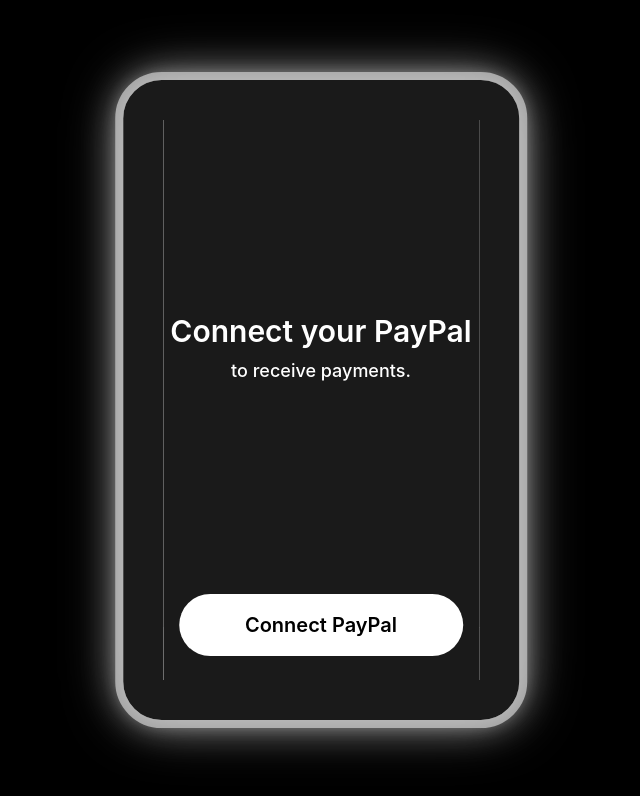
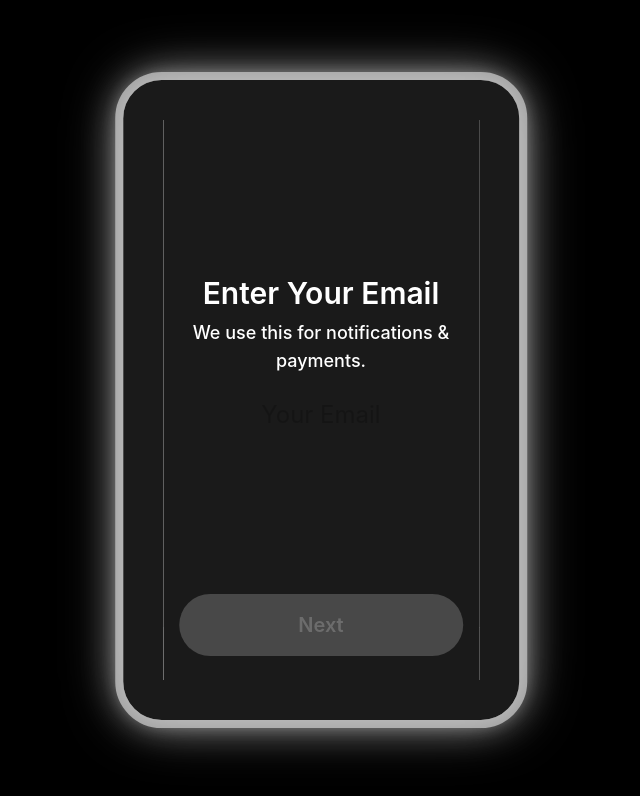
Before and after one commit to mackleyr/OPENMAT, a React (Create React App) app: page / in a window 1280 px wide. Both pictures are taken after a click on the element 640 px from the left and 221 px from the top of the page. Shown: the top 796 px of the page, without its empty margins (319-959 px from the left). Built offline with nearby package versions, Linux system fonts and the light colour scheme.

Commit message:
reduced onboarding form

```diff
--- a/src/components/OnboardingForm.js
+++ b/src/components/OnboardingForm.js
@@ -1,19 +1,19 @@
-// src/components/OnboardingForm.jsx
 import React, { useState, useEffect } from "react";
 import Text from "../config/Text";
 import Profile from "./Profile";
 import { mainColor, textColors } from "../config/Colors";
 
 /**
- * Minimal form for capturing PayPal (via real OAuth), name, and photo.
+ * Minimal form for capturing user email, name, and photo
+ * (We’re temporarily skipping real PayPal OAuth.)
  */
 function OnboardingForm({ onComplete }) {
-  // Define each step
+  // Steps
   const steps = [
     {
-      title: "Connect your PayPal",
-      subtext: "to receive payments.",
-      inputType: "paypal",
+      title: "Enter Your Email",
+      subtext: "We use this for notifications & payments.",
+      inputType: "paypal", // rename if you prefer, but we keep "paypal" for simplicity
     },
     {
       title: "What's your Name?",
@@ -27,7 +27,6 @@
     },
   ];
 
-  // Current step (1-based)
   const [currentStep, setCurrentStep] = useState(1);
 
   // Form data
@@ -36,7 +35,7 @@
   const [profilePhoto, setProfilePhoto] = useState("");
   const [isUploading, setIsUploading] = useState(false);
 
-  // On mount => parse ?paypal_email=..., ?name=... from the URL
+  // If we had ?paypal_email=..., ?name=... in the URL, parse them
   useEffect(() => {
     const params = new URLSearchParams(window.location.search);
     const returnedEmail = params.get("paypal_email");
@@ -44,8 +43,7 @@
 
     if (returnedEmail) {
       setPaypalEmail(returnedEmail);
-      // Because step #1 is “Connect PayPal,” skip to step #2 if we have an email
-      setCurrentStep(2);
+      setCurrentStep(2); // skip to name step
     }
     if (returnedName) {
       setName(returnedName);
@@ -54,71 +52,40 @@
 
   const currentStepData = steps[currentStep - 1];
 
-  /**
-   * Determines whether we enable or disable the bottom button
-   * based on the current step’s inputType.
-   */
+  // Validation per step
   const isValid = () => {
     if (currentStepData.inputType === "paypal") {
-      // Step #1 => We ALWAYS enable so the user can click “Connect PayPal.”
-      // They won't have a PayPal email yet at this point.
-      return true;
+      // NOW we require user to type an email
+      return paypalEmail.trim().length > 4; // or any minimal check
     }
     if (currentStepData.inputType === "text") {
-      return name.trim().length >= 2; // e.g. require at least 2 chars
+      return name.trim().length >= 2;
     }
     if (currentStepData.inputType === "photo") {
-      return !!profilePhoto; // require a photo
+      return !!profilePhoto;
     }
     return false;
   };
 
-  /**
-   * Decides how the bottom button is labeled
-   * e.g. "Connect PayPal," "Next," or "Complete"
-   */
+  // Button label
   const buttonLabel = () => {
-    // Step 1 => If no verified email => say “Connect PayPal”
-    if (currentStepData.inputType === "paypal" && !paypalEmail) {
-      return "Connect PayPal";
-    }
-    // If not last step => "Next"
     if (currentStep < steps.length) return "Next";
-
-    // If last step => "Complete"
     return "Complete";
   };
 
-  /**
-   * Single bottom button click logic
-   */
+  // The main click
   const handleBottomButton = () => {
-    // If step #1 => we attempt PayPal connect if we have no paypalEmail
-    if (currentStepData.inputType === "paypal" && !paypalEmail) {
-      handlePayPalConnect();
-      return;
-    }
-
     // If not on the last step => go next
     if (currentStep < steps.length) {
       setCurrentStep(currentStep + 1);
       return;
     }
-
-    // If last step => call onComplete with user data
+    // If last step => pass data
     onComplete?.({
       paypalEmail: paypalEmail.trim(),
       name: name.trim(),
       profilePhoto,
     });
-  };
-
-  /**
-   * Actually triggers the PayPal OAuth flow.
-   */
-  const handlePayPalConnect = () => {
-    // Redirect the user to your PayPal OAuth endpoint
-    window.location.href = "/api/paypal/oauth";
   };
 
   return (
@@ -137,25 +104,29 @@
           </Text>
         )}
 
-        {/* Step #1 => if we do have PayPal email, show it; otherwise user can click Connect */}
-        {currentStepData.inputType === "paypal" && paypalEmail && (
-          <Text type="medium" role="white" className="text-center mt-4">
-            Verified PayPal: {paypalEmail}
-          </Text>
-        )}
-
-        {/* Step #2 => name input */}
-        {currentStepData.inputType === "text" && (
+        {/* Step #1 => user manually enters email */}
+        {currentStepData.inputType === "paypal" && (
           <input
-            type="text"
-            value={name}
-            onChange={(e) => setName(e.target.value)}
-            placeholder="Your Name"
+            type="email"
+            placeholder="Your Email"
+            value={paypalEmail}
+            onChange={(e) => setPaypalEmail(e.target.value)}
             className="bg-transparent border-none outline-none w-full text-center text-white mt-4 text-2xl"
           />
         )}
 
-        {/* Step #3 => profile photo */}
+        {/* Step #2 => name */}
+        {currentStepData.inputType === "text" && (
+          <input
+            type="text"
+            placeholder="Your Name"
+            value={name}
+            onChange={(e) => setName(e.target.value)}
+            className="bg-transparent border-none outline-none w-full text-center text-white mt-4 text-2xl"
+          />
+        )}
+
+        {/* Step #3 => photo */}
         {currentStepData.inputType === "photo" && (
           <div
             className="flex items-center justify-center mt-4 relative cursor-pointer"
@@ -200,7 +171,7 @@
         )}
       </div>
 
-      {/* The bottom button => “Connect PayPal,” “Next,” or “Complete” */}
+      {/* Bottom Button => "Next" or "Complete" */}
       <div className="w-full max-w-md px-4">
         <button
           onClick={handleBottomButton}
```
